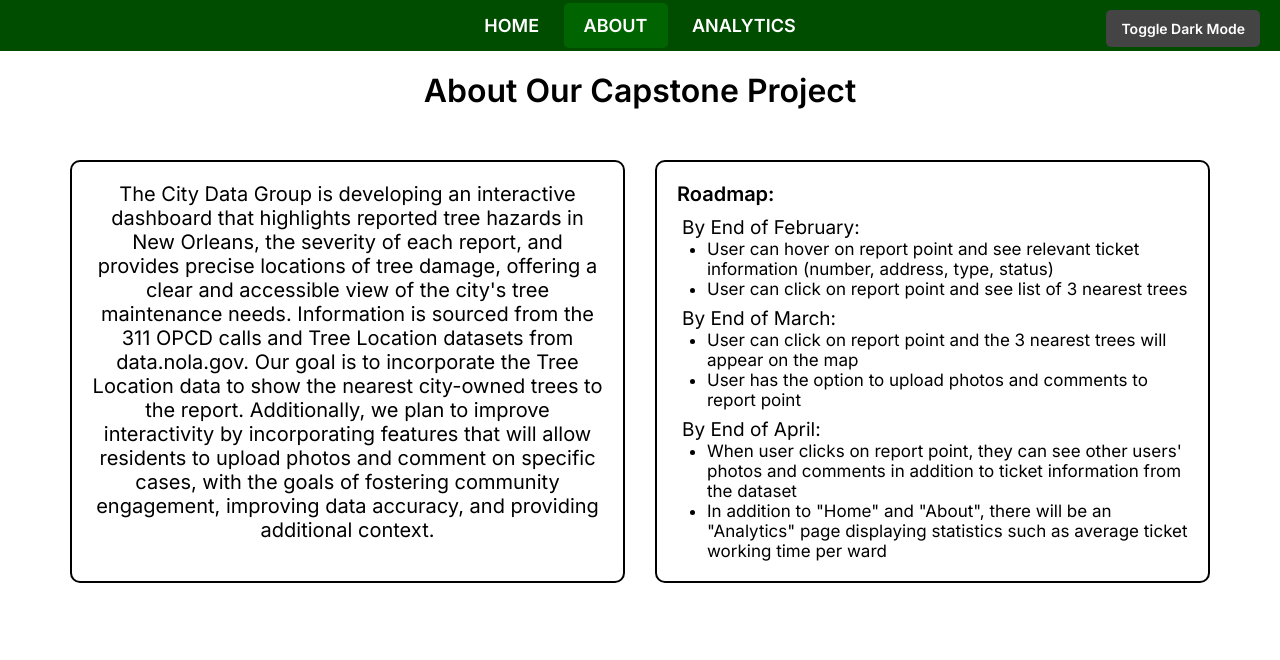
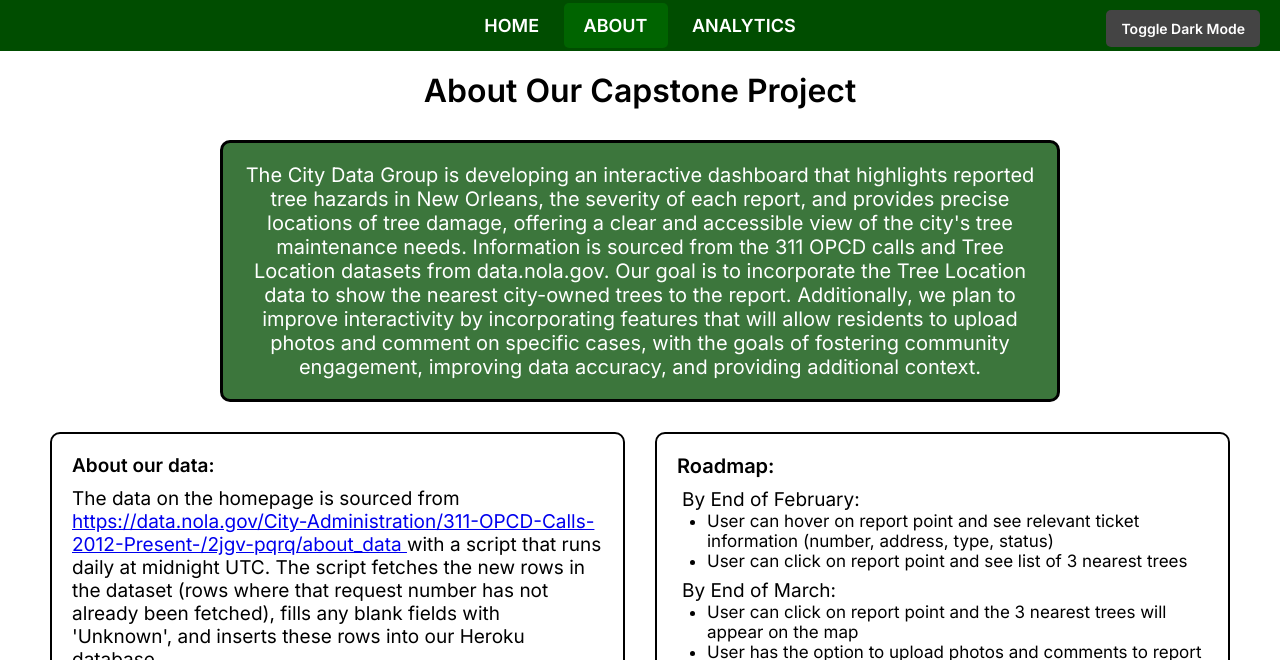
Before and after one commit to zbirnbaum/cmpscapstone, a Django app: page /about/ in a window 1280 px wide. Shown: the top 660 px of the page. Run offline with Django 5.2, Linux system fonts and the light colour scheme; parts of the project's set-up code (start-up, migrations or seed data) failed here and were passed over.

Commit message:
update about.html to include "about our data"

```diff
--- a/capstone_frontend/cap_frontend/templates/about.html
+++ b/capstone_frontend/cap_frontend/templates/about.html
@@ -4,16 +4,24 @@
 
 {% block content %}
     <h1 style = "text-align: center;">About Our Capstone Project</h1>
-
-    <div style="display: flex; justify-content: space-between; padding: 50px; gap: 30px;">
+    <div style="border: 3px solid black; padding: 20px; border-radius: 10px; margin-left: 200px; margin-right: 200px; margin-top: 30px;  background-color:#004d00c3;">
+        <p style = "text-align: center; font-size: 20px; color: white;">The City Data Group is developing an interactive dashboard that highlights
+            reported tree hazards in New Orleans, the severity of each report, and provides precise locations of tree damage,
+            offering a clear and accessible view of the city's tree maintenance needs. Information is sourced from the 311
+            OPCD calls and Tree Location datasets from data.nola.gov. Our goal is to incorporate the Tree Location data to
+            show the nearest city-owned trees to the report. Additionally, we plan to improve interactivity by incorporating
+            features that will allow residents to upload photos and comment on specific cases, with the goals of fostering
+            community engagement, improving data accuracy, and providing additional context.</p>
+    </div>
+    <div style="display: flex; justify-content: space-between; padding: 30px; gap: 30px;">
         <div style="width: 50%; padding-right: 10px; border: 2px solid black; padding: 20px; border-radius: 10px;">
-            <p style="font-size: 20px; text-align: center;">The City Data Group is developing an interactive dashboard that highlights
-        reported tree hazards in New Orleans, the severity of each report, and provides precise locations of tree damage,
-        offering a clear and accessible view of the city's tree maintenance needs. Information is sourced from the 311
-        OPCD calls and Tree Location datasets from data.nola.gov. Our goal is to incorporate the Tree Location data to
-        show the nearest city-owned trees to the report. Additionally, we plan to improve interactivity by incorporating
-        features that will allow residents to upload photos and comment on specific cases, with the goals of fostering
-        community engagement, improving data accuracy, and providing additional context.</p>
+            <p style="font-size: 19px; margin-bottom: 10px;"><b>About our data:</b></p>
+                <p style="font-size: 19px;">The data on the homepage is sourced from
+                    <a href="https://data.nola.gov/City-Administration/311-OPCD-Calls-2012-Present-/2jgv-pqrq/about_data" target="_blank" rel="noopener noreferrer">https://data.nola.gov/City-Administration/311-OPCD-Calls-2012-Present-/2jgv-pqrq/about_data
+                    </a> with a script that runs daily at midnight UTC. The script fetches the new rows in the dataset
+                    (rows where that request number has not already been fetched), fills any blank fields with 'Unknown', and inserts these
+                    rows into our Heroku database.
+                    </p>
         </div>
 
         <div style="width: 50%; padding-left: 10px; border: 2px solid black; padding: 20px; border-radius: 10px;">
@@ -36,7 +44,7 @@
         </div>
     </div>
 
-    <div style="text-align: center; margin-top: 30px;">
+    <div style="text-align: center;">
     <img src="https://encrypted-tbn0.gstatic.com/images?q=tbn:ANd9GcS6erNnr-YKYv3IbtD-xLkdK8Y3b8mNic_40g&s" alt="Project Image" style="max-width: 50%; height: 50%; border-radius: 10px;">
 </div>
     <p style="font-size: 20px; margin: 30px; text-align: center;">
```
